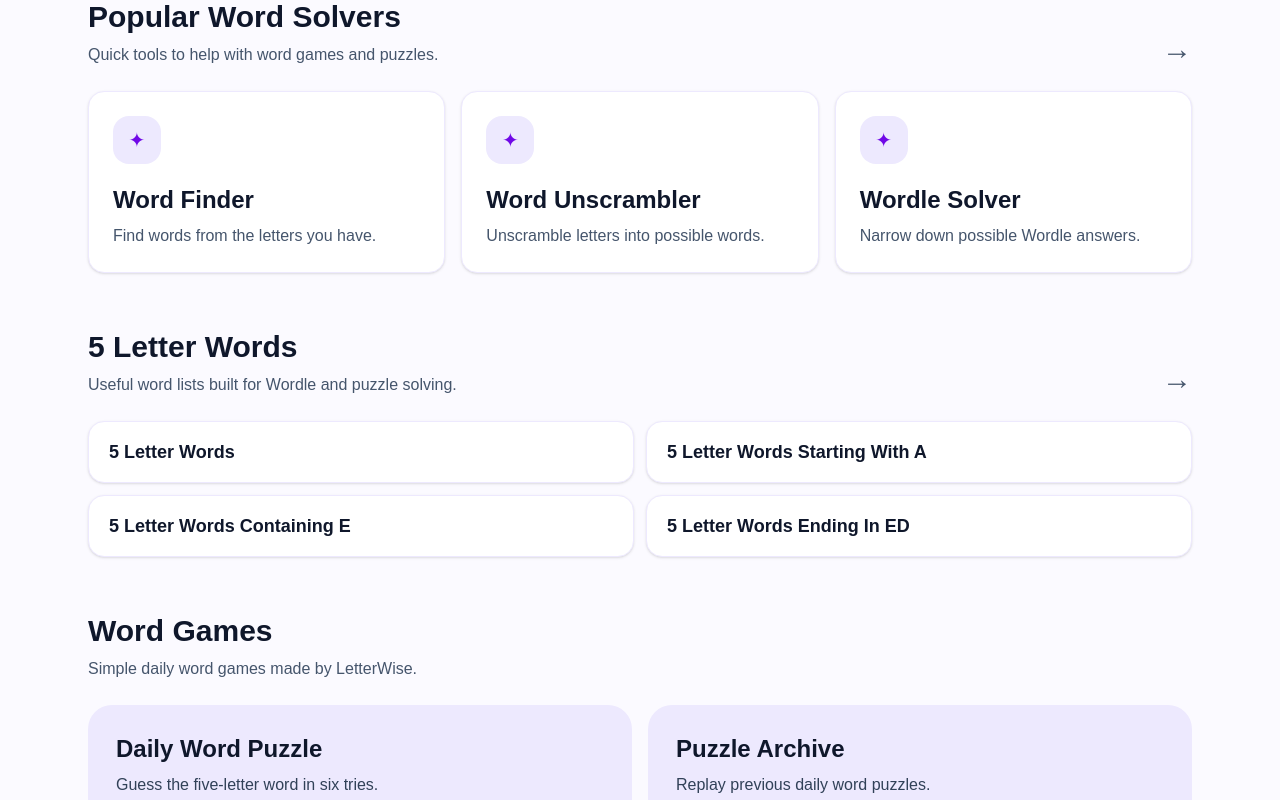
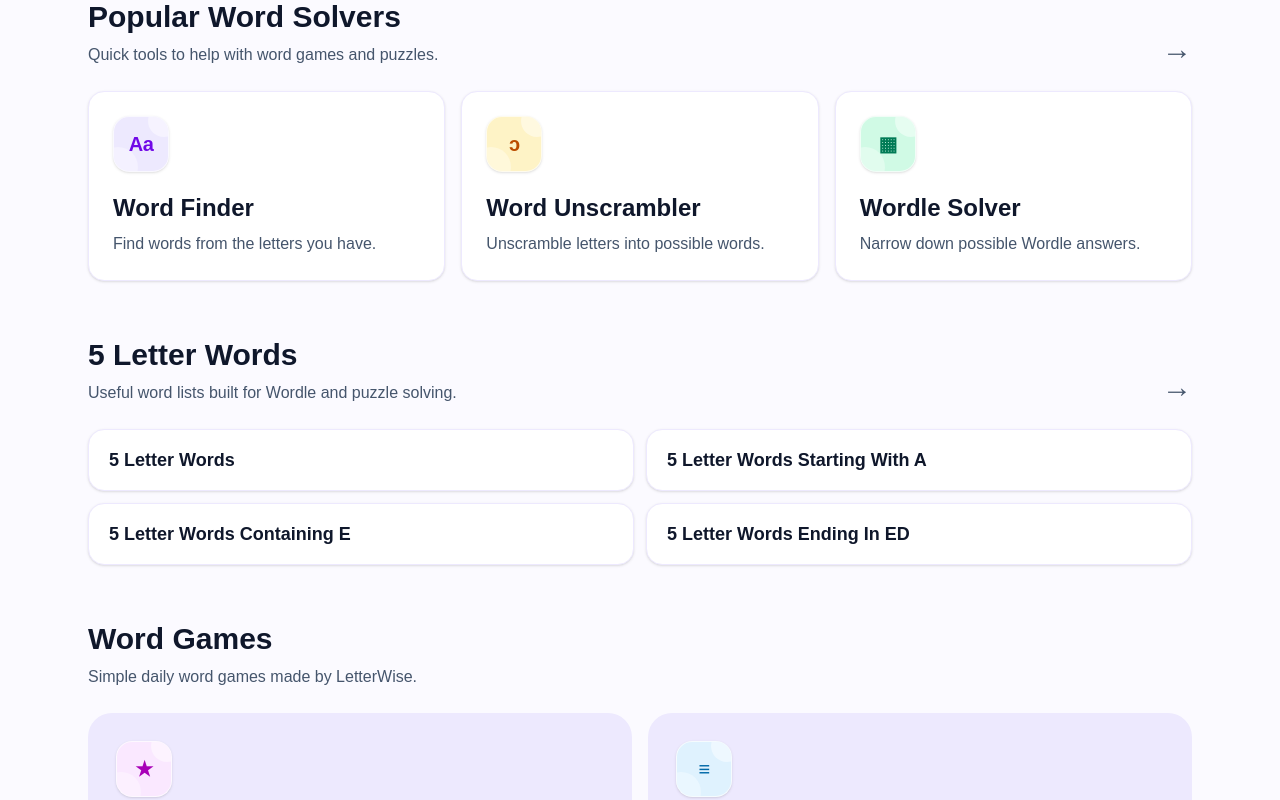
Before and after one commit to LetterWise/letterwise, a Next.js app: page / in a window 1280 px wide. Shown: the part 740-1540 px from the top of the page. Built offline with nearby package versions, Linux system fonts and the light colour scheme.

Commit message:
Add custom visual icons

```diff
--- a/app/page.tsx
+++ b/app/page.tsx
@@ -1,18 +1,23 @@
+import ToolIcon from "@/components/ToolIcon";
+
 const solverCards = [
   {
     href: "/word-finder",
     title: "Word Finder",
     description: "Find words from the letters you have.",
+    icon: "finder",
   },
   {
     href: "/unscramble-letters",
     title: "Word Unscrambler",
     description: "Unscramble letters into possible words.",
+    icon: "unscramble",
   },
   {
     href: "/wordle-solver",
     title: "Wordle Solver",
     description: "Narrow down possible Wordle answers.",
+    icon: "wordle",
   },
 ];
 
@@ -29,26 +34,31 @@ const guideCards = [
     href: "/wordle-starter-words",
     title: "Best Wordle Starter Words",
     description: "Useful first guesses for Wordle and five-letter word games.",
+    icon: "wordle",
   },
   {
     href: "/common-5-letter-words",
     title: "Common 5 Letter Words",
     description: "Everyday five-letter words for games, spelling, and vocabulary.",
+    icon: "lists",
   },
   {
     href: "/5-letter-words-with-vowels",
     title: "5 Letter Words With Vowels",
     description: "Vowel-heavy words for Wordle and word puzzles.",
+    icon: "vowels",
   },
   {
     href: "/5-letter-words-no-repeats",
     title: "5 Letter Words No Repeats",
     description: "Five-letter words with no repeated letters.",
+    icon: "repeat",
   },
   {
     href: "/how-to-use-word-finder",
     title: "How to Use Word Finder",
     description: "Learn how to search letters and use filters.",
+    icon: "guide",
   },
 ];
 
@@ -57,11 +67,13 @@ const gameCards = [
     href: "/daily-word-puzzle",
     title: "Daily Word Puzzle",
     description: "Guess the five-letter word in six tries.",
+    icon: "daily",
   },
   {
     href: "/daily-word-puzzle/archive",
     title: "Puzzle Archive",
     description: "Replay previous daily word puzzles.",
+    icon: "lists",
   },
 ];
 
@@ -166,8 +178,8 @@ export default function HomePage() {
                 href={card.href}
                 className="rounded-2xl border border-violet-100 bg-white p-6 shadow-sm hover:border-violet-300 hover:bg-violet-50"
               >
-                <div className="mb-5 flex h-12 w-12 items-center justify-center rounded-2xl bg-violet-100 text-xl text-violet-700">
-                  ✦
+                <div className="mb-5">
+                  <ToolIcon type={card.icon as "finder" | "unscramble" | "wordle"} />
                 </div>
                 <h3 className="text-2xl font-black">{card.title}</h3>
                 <p className="mt-2 text-slate-600">{card.description}</p>
@@ -217,6 +229,9 @@ export default function HomePage() {
                 href={card.href}
                 className="rounded-3xl bg-violet-100 p-7 hover:bg-violet-200"
               >
+                <div className="mb-5">
+                  <ToolIcon type={card.icon as "daily" | "lists"} />
+                </div>
                 <h3 className="text-2xl font-black">{card.title}</h3>
                 <p className="mt-2 text-slate-700">{card.description}</p>
                 <span className="mt-6 inline-block rounded-full bg-amber-300 px-6 py-3 font-black text-slate-950">
@@ -245,6 +260,9 @@ export default function HomePage() {
                 href={card.href}
                 className="rounded-3xl border border-violet-100 bg-white p-6 shadow-sm hover:border-violet-300 hover:bg-violet-50"
               >
+                <div className="mb-5">
+                  <ToolIcon type={card.icon as "wordle" | "lists" | "vowels" | "repeat" | "guide"} />
+                </div>
                 <h3 className="text-2xl font-black">{card.title}</h3>
                 <p className="mt-2 text-slate-600">{card.description}</p>
               </a>
--- a/app/tools/page.tsx
+++ b/app/tools/page.tsx
@@ -1,21 +1,26 @@
+import ToolIcon from "@/components/ToolIcon";
+
 const tools = [
   {
     href: "/word-finder",
     title: "Word Finder",
     description: "Find words from the letters you have. Add filters for starting letters, ending letters, contained letters, and word length.",
     label: "Find Words",
+    icon: "finder",
   },
   {
     href: "/unscramble-letters",
     title: "Unscramble Letters",
     description: "Turn mixed-up letters into possible words for word games, puzzles, spelling practice, and classroom activities.",
     label: "Unscramble",
+    icon: "unscramble",
   },
   {
     href: "/wordle-solver",
     title: "Wordle Solver",
     description: "Use green, yellow, and gray letters to narrow down possible five-letter Wordle answers.",
     label: "Solve Wordle",
+    icon: "wordle",
   },
 ];
 
@@ -102,8 +107,8 @@ export default function ToolsPage() {
                 href={tool.href}
                 className="rounded-3xl border border-violet-100 bg-white p-7 shadow-sm hover:border-violet-300 hover:bg-violet-50"
               >
-                <div className="mb-5 flex h-12 w-12 items-center justify-center rounded-2xl bg-violet-100 text-xl text-violet-700">
-                  ✦
+                <div className="mb-5">
+                  <ToolIcon type={tool.icon as "finder" | "unscramble" | "wordle"} />
                 </div>
 
                 <h3 className="text-2xl font-black">{tool.title}</h3>
--- /dev/null
+++ b/components/ToolIcon.tsx
@@ -0,0 +1,48 @@
+type ToolIconProps = {
+  type:
+    | "finder"
+    | "unscramble"
+    | "wordle"
+    | "lists"
+    | "daily"
+    | "guide"
+    | "vowels"
+    | "repeat";
+};
+
+const iconStyles: Record<ToolIconProps["type"], string> = {
+  finder: "bg-violet-100 text-violet-700",
+  unscramble: "bg-amber-100 text-amber-700",
+  wordle: "bg-emerald-100 text-emerald-700",
+  lists: "bg-sky-100 text-sky-700",
+  daily: "bg-fuchsia-100 text-fuchsia-700",
+  guide: "bg-indigo-100 text-indigo-700",
+  vowels: "bg-rose-100 text-rose-700",
+  repeat: "bg-teal-100 text-teal-700",
+};
+
+const iconLabels: Record<ToolIconProps["type"], string> = {
+  finder: "Aa",
+  unscramble: "ↄ",
+  wordle: "▦",
+  lists: "≡",
+  daily: "★",
+  guide: "?",
+  vowels: "AE",
+  repeat: "×",
+};
+
+export default function ToolIcon({ type }: ToolIconProps) {
+  return (
+    <div
+      className={`relative flex h-14 w-14 shrink-0 items-center justify-center overflow-hidden rounded-2xl border border-white/70 shadow-sm ${iconStyles[type]}`}
+    >
+      <div className="absolute -right-3 -top-3 h-8 w-8 rounded-full bg-white/45" />
+      <div className="absolute -bottom-4 -left-4 h-10 w-10 rounded-full bg-white/35" />
+
+      <span className="relative text-xl font-black tracking-tight">
+        {iconLabels[type]}
+      </span>
+    </div>
+  );
+}
```
